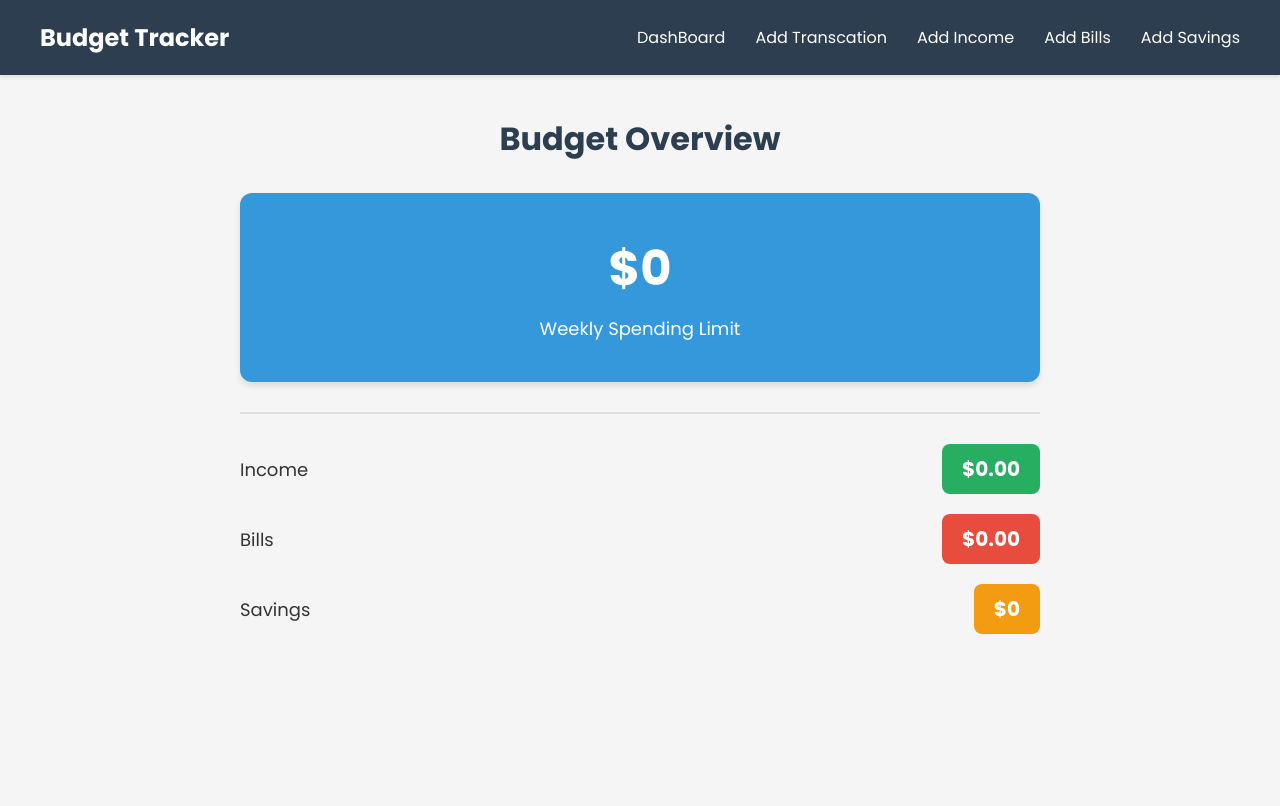
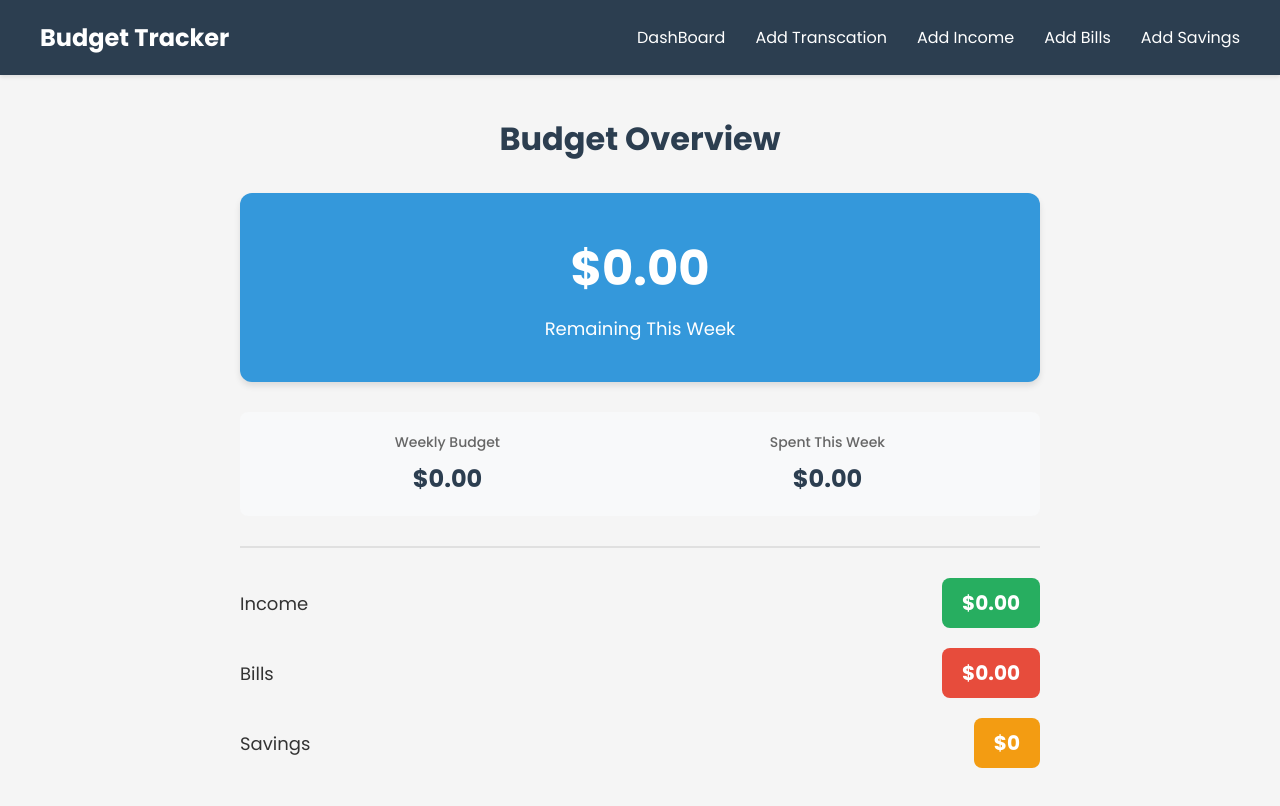
Before and after one commit to vidhusan12/budget-tracker, a React (Vite) app: page / in a window 1280 px wide. Built offline with nearby package versions, Linux system fonts and the light colour scheme.

Commit message:
feat: connect expenses to budget and show remaining balance on Dashboard

```diff
--- a/src/Components/Dashboard/Dashboard.css
+++ b/src/Components/Dashboard/Dashboard.css
@@ -74,3 +74,31 @@ hr {
 .budget-item .savings-amount {
   background-color: #f39c12;
 }
+
+.budget-summary {
+  display: flex;
+  justify-content: space-around;
+  margin: 20px 0;
+  padding: 20px;
+  background-color: #f8f9fa;
+  border-radius: 8px;
+}
+
+.summary-item {
+  display: flex;
+  flex-direction: column;
+  align-items: center;
+  gap: 8px;
+}
+
+.summary-item span:first-child {
+  font-size: 14px;
+  color: #666;
+  font-weight: 500;
+}
+
+.summary-item span:last-child {
+  font-size: 24px;
+  font-weight: bold;
+  color: #2c3e50;
+}
--- a/src/Components/Dashboard/Dashboard.jsx
+++ b/src/Components/Dashboard/Dashboard.jsx
@@ -26,10 +26,32 @@ const Dashboard = ({ expenses, incomes, bills, savings }) => {
     return totalWeekly
   }
 
+  function calculateWeeklyExpenses() {
+    let totalExpenses = 0;
+    const today = new Date();
+
+    // calculating the start of the week
+    const startOfWeek = new Date(today);
+    startOfWeek.setDate(today.getDate() - today.getDay());
+    startOfWeek.setHours(0, 0, 0, 0) // resets the time to midnight;
+
+    expenses.forEach((expense) => {
+      const expenseDate = new Date(expense.date);
+      if (expenseDate >= startOfWeek) {
+        totalExpenses += Number(expense.amount)
+      }
+    })
+
+    return totalExpenses
+  }
+
   const weeklyIncome = calculateWeeklyIncome();
   const weeklyBills = calculateWeeklyBills();
+  const weeklyExpenses = calculateWeeklyExpenses();
   // Income - Bills - Savings = Available to spend
   const weeklySpendingLimit = weeklyIncome - weeklyBills - savings;
+  const remainingBudget = weeklySpendingLimit - weeklyExpenses;
+
 
 
 
@@ -39,8 +61,18 @@ const Dashboard = ({ expenses, incomes, bills, savings }) => {
       <h1>Budget Overview</h1>
 
       <div className="spending-limit-card">
-        <h2>${weeklySpendingLimit}</h2>
-        <p>Weekly Spending Limit</p>
+        <h2>${remainingBudget.toFixed(2)}</h2>
+        <p>Remaining This Week</p>
+      </div>
+      <div className="budget-summary">
+        <div className="summary-item">
+          <span>Weekly Budget </span>
+          <span>${weeklySpendingLimit.toFixed(2)}</span>
+        </div>
+        <div className="summary-item">
+          <span>Spent This Week </span>
+          <span>${weeklyExpenses.toFixed(2)}</span>
+        </div>
       </div>
       <hr />
 
```
